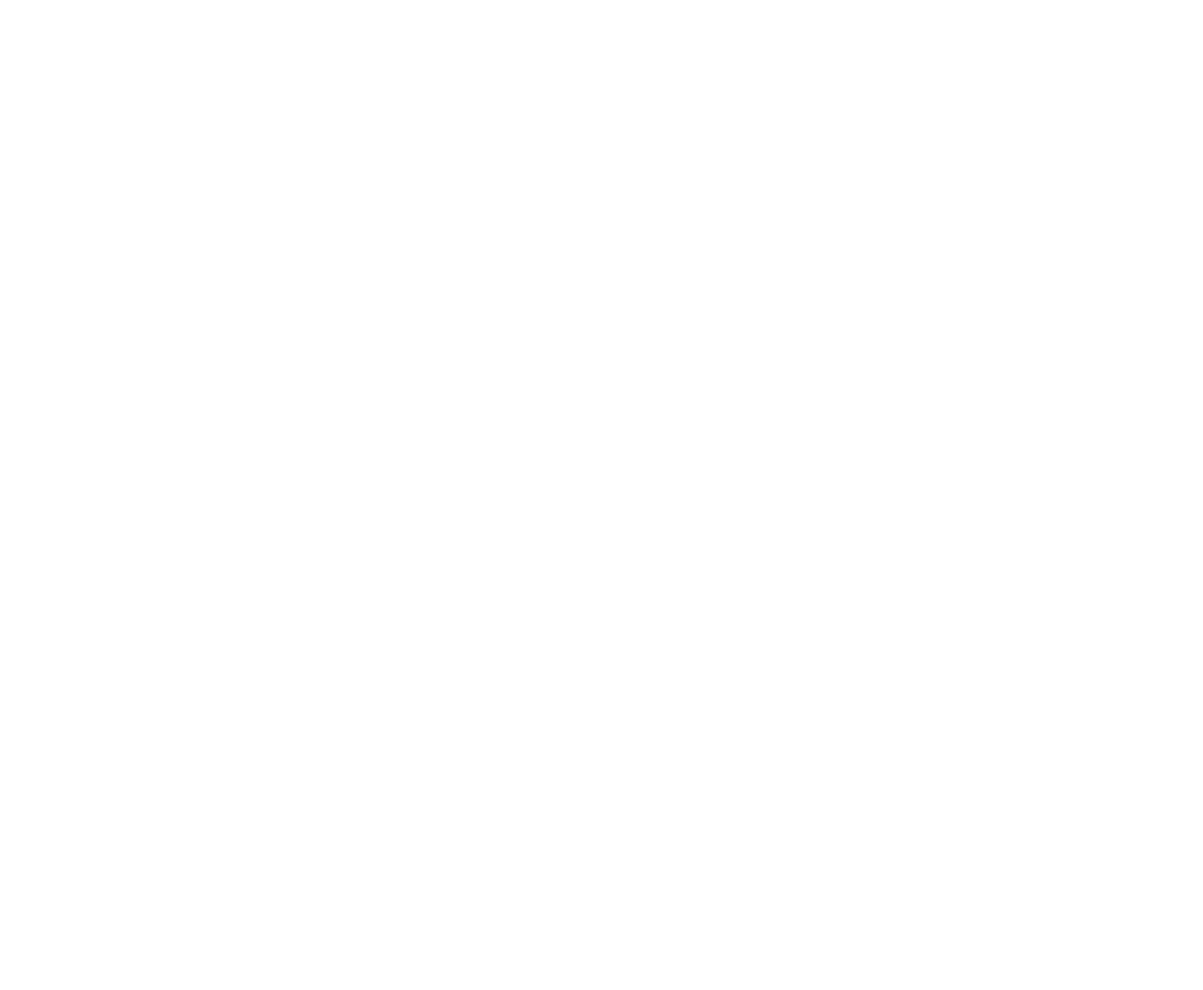
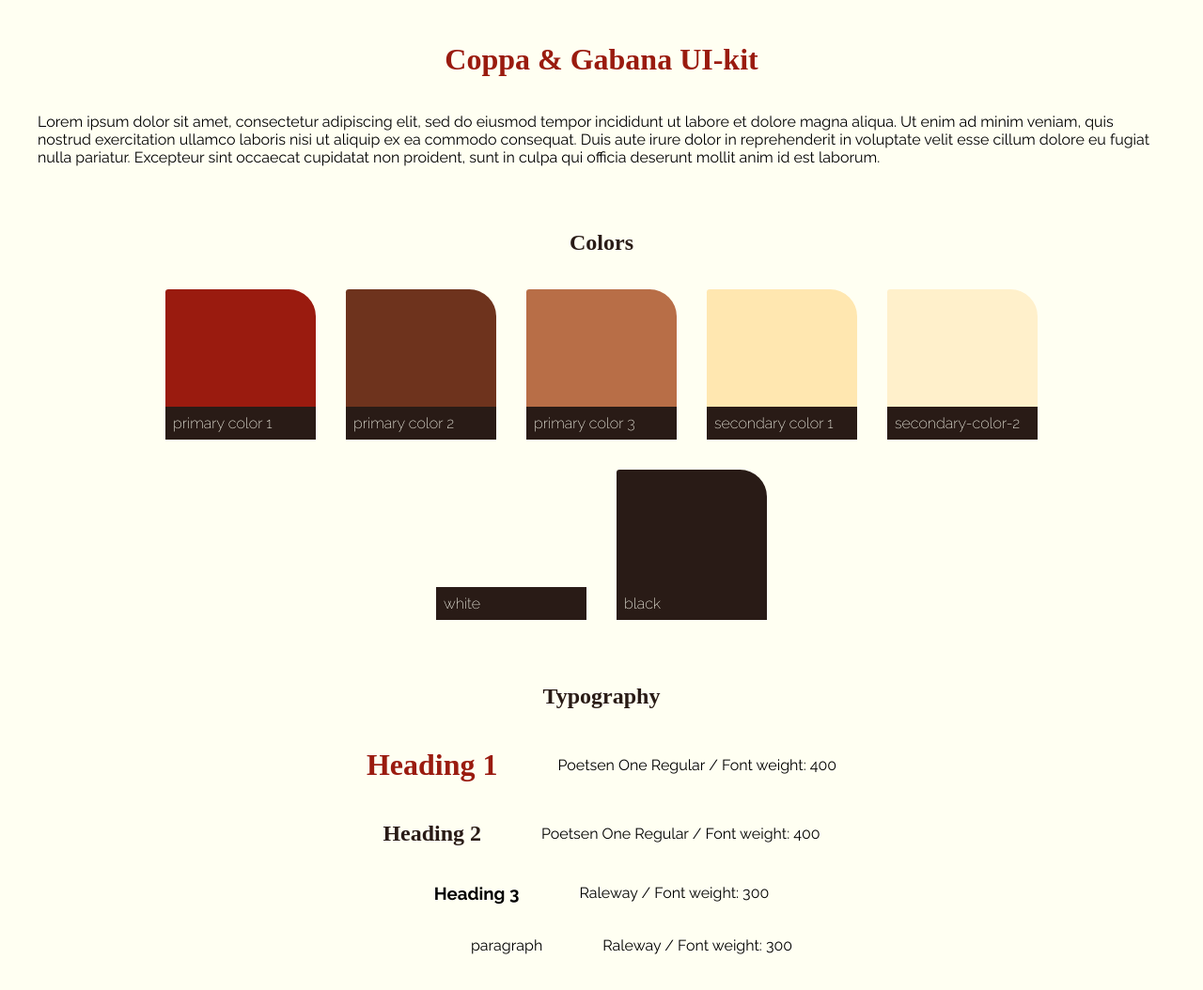
Before and after one commit to valentin-orrit/thp-w8d2-uikitV2, a plain HTML site: page index.html in a window 1280 px wide. Shown: the whole page at 94% size. Before the commit the page ends 800 px from the top, so only its background shows below. Drawn offline with Linux system fonts and the light colour scheme; a web font is replaced by a local one.

Commit message:
added colors and typo

```diff
--- a/index.html
+++ b/index.html
@@ -5,10 +5,84 @@
     <meta charset="UTF-8">
     <title>UI KIT Coppa & Gabana</title>
     <meta name="viewport" content="width=device-width, initial-scale=1">
+
+    <!--Font h1-->
+    <link rel="preconnect" href="https://fonts.googleapis.com">
+    <link rel="preconnect" href="https://fonts.gstatic.com" crossorigin>
+    <link href="https://fonts.googleapis.com/css2?family=Poetsen+One&display=swap" rel="stylesheet">
+
+    <!-- Font Everything Else-->
+    <link rel="preconnect" href="https://fonts.googleapis.com">
+    <link rel="preconnect" href="https://fonts.gstatic.com" crossorigin>
+    <link href="https://fonts.googleapis.com/css2?family=Raleway:ital,wght@0,100..900;1,100..900&display=swap" rel="stylesheet">
+
     <link rel="stylesheet" href="style.css">
 </head>
 
 <body>
+    <div class="center" id="title">
+        <h1>Coppa & Gabana UI-kit</h1>
+        <p>Lorem ipsum dolor sit amet, consectetur adipiscing elit, sed do eiusmod tempor incididunt ut labore et dolore magna aliqua. Ut enim ad minim veniam, quis nostrud exercitation ullamco laboris nisi ut aliquip ex ea commodo consequat. Duis aute irure dolor in reprehenderit in voluptate velit esse cillum dolore eu fugiat nulla pariatur. Excepteur sint occaecat cupidatat non proident, sunt in culpa qui officia deserunt mollit anim id est laborum.</p>
+    </div>
+
+    <div class="center" id="colors">
+        <h2>Colors</h2>
+
+        <div class="cards">
+            <div class="card primary-color-1">
+                <p></p><br>
+                <footer>primary color 1</footer>
+            </div>
+            <div class="card primary-color-2">
+                <p></p><br>
+                <footer>primary color 2</footer>
+            </div>
+            <div class="card primary-color-3">
+                <p></p><br>
+                <footer>primary color 3</footer>
+            </div>
+            <div class="card secondary-color-1">
+                <p></p><br>
+                <footer>secondary color 1</footer>
+            </div>
+            <div class="card secondary-color-2">
+                <p></p><br>
+                <footer>secondary-color-2</footer>
+            </div>
+            <div class="card white">
+                <p></p><br>
+                <footer>white</footer>
+            </div>
+            <div class="card black">
+                <p></p><br>
+                <footer>black</footer>
+            </div>
+        </div>
+    </div>
+
+    <div class="center" id="typography">
+        <h2>Typography</h2>
+
+        <div class="inline">
+            <h1>Heading 1</h1>
+            <p>Poetsen One Regular / Font weight: 400</p>
+        </div>
+
+        <div class="inline">
+            <h2>Heading 2</h2>
+            <p>Poetsen One Regular / Font weight: 400</p>
+        </div>
+
+        <div class="inline">
+            <h3>Heading 3</h3>
+            <p>Raleway / Font weight: 300</p>
+        </div>
+
+        <div class="inline">
+            <p>paragraph</p>
+            <p>Raleway / Font weight: 300</p>
+        </div>
+    </div>
 
 </body>
 </html>
--- a/style.css
+++ b/style.css
@@ -0,0 +1,124 @@
+/* Fonts */
+
+.poetsen-one-regular {
+  font-family: "Poetsen One", sans-serif;
+  font-weight: 400;
+  font-style: normal;
+}
+
+.raleway {
+  font-family: "Raleway", sans-serif;
+  font-optical-sizing: auto;
+  font-weight: 300;
+  font-style: normal;
+}
+
+/* Body  */
+
+body {
+  max-height: 100%;
+  display: flex;
+  flex-direction: column;
+  background-color: #FFFFF2;
+}
+
+h1 {
+  font-family: "Poetsen One";
+  color: #9A1B0F;
+}
+
+h2 {
+  font-family: "Poetsen One";
+  color: #291B16;
+}
+
+p, h3, h4 {
+  font-family: "Raleway";
+}
+
+footer {
+  align-items: end;
+  font-family: "Raleway";
+  font-weight: 200;
+  background-color: #291B16;
+  color: #FFFFF2;
+}
+
+.center {
+  display: flex;
+  flex-direction: column;
+  justify-items: center;
+  align-items: center;
+  margin: auto;
+  padding: 1em 2em;
+}
+
+.inline {
+  display: inline-flex;
+  flex-direction: row;
+  justify-content: start;
+  align-items: center;
+}
+
+.inline p {
+  margin-left: 4em;
+}
+
+.cards {
+  display: flex;
+  flex-direction: row;
+  justify-content: center;
+  flex-wrap: wrap;
+  align-items: space-evenly;
+  padding: 0 5em;
+}
+
+.card {
+  display: flex;
+  flex-direction: column;
+  justify-content: end;
+  border-radius: 2%;
+  border-top-right-radius: 18%;
+  max-height: 15em;
+  min-height: 10em;
+  min-width: 10em;
+  margin: 1em;
+}
+
+.card footer {
+  padding: 0.5em;
+}
+
+.card img {
+  object-fit: cover;
+  width: 100%;
+  height: 100%;
+}
+
+.primary-color-1 {
+  background-color: #9A1B0F;
+}
+
+.primary-color-2 {
+  background-color: #6E331D ;
+}
+
+.primary-color-3 {
+  background-color: #B86E47;
+}
+
+.secondary-color-1 {
+  background-color: #FFE7B0;
+}
+
+.secondary-color-2 {
+  background-color: #FFF0CB;
+}
+
+.white {
+  background-color: #FFFFF2;
+}
+
+.black {
+  background-color: #291B16;
+}
```
